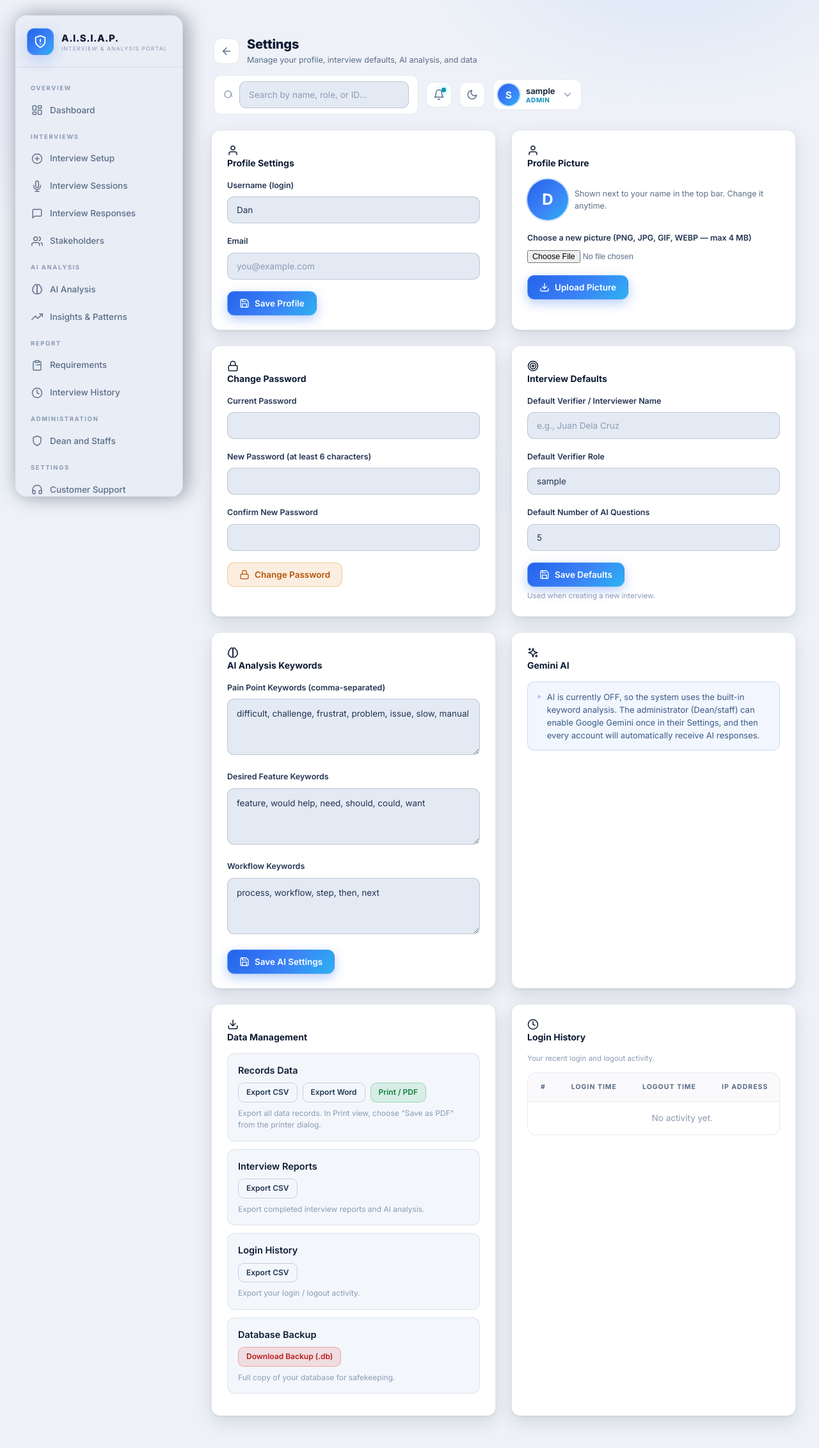
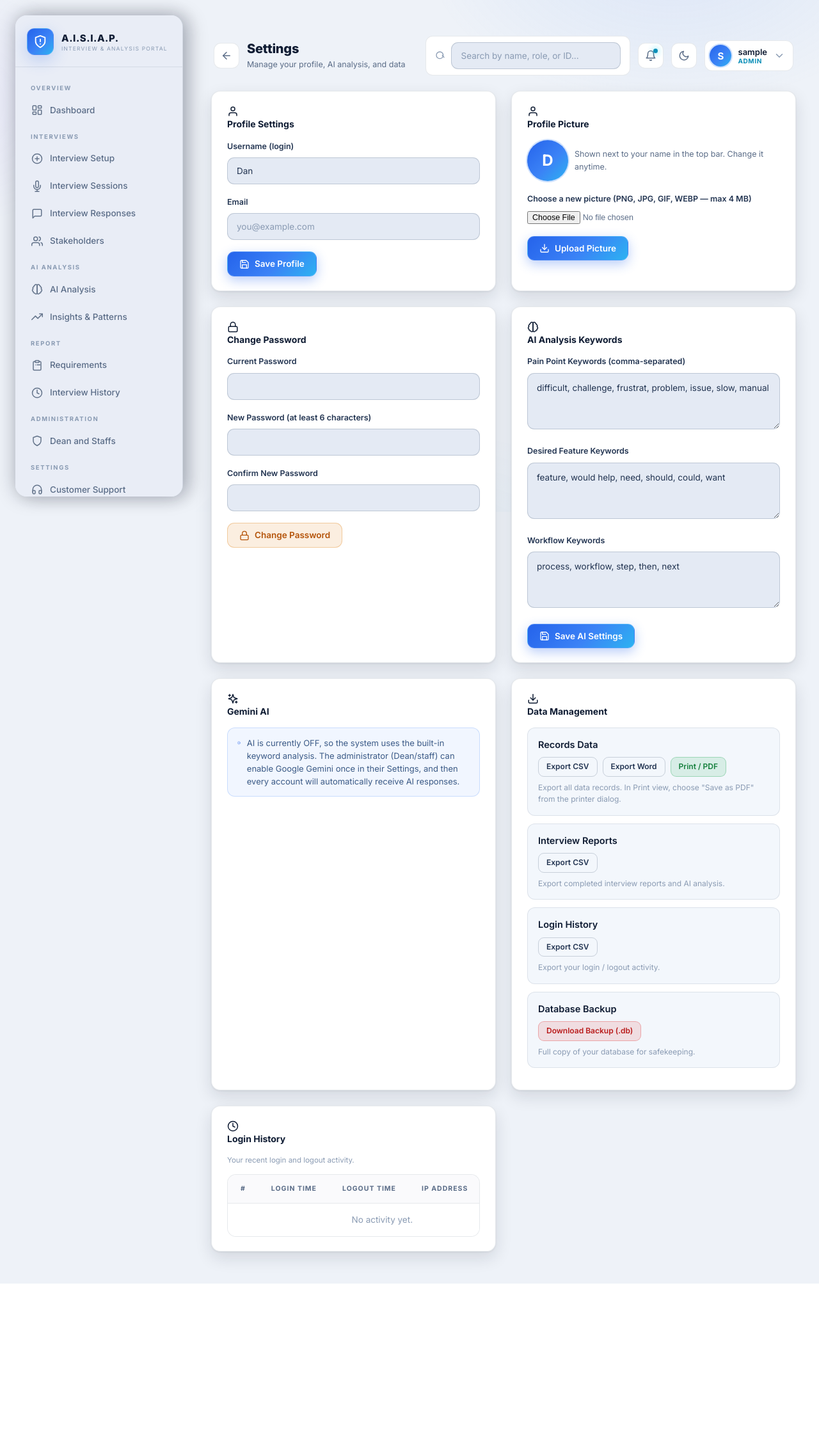
Before and after one commit to doby08/AI-DATA-Information-System, a Flask app: page /settings in a window 1280 px wide. Shown: the whole page at 64% size. After the commit the page ends 2006 px from the top, so only its background shows below. Run offline with Flask 3, Linux system fonts and the light colour scheme; the visitor is signed in with stand-in values (Sample User, id 1); data comes from the database, SQL or seed files in the repository; data that the repository does not hold is empty.

Commit message:
AI ASSISTANCE UPDATE FILE

```diff
--- a/app.py
+++ b/app.py
@@ -1401,11 +1401,9 @@ def new_interview():
         # Send the admin straight to AI Question Setup to review the generated set.
         return redirect(f"/interview/setup/{session_id}")
 
-    # Pre-fill defaults saved in Settings
-    defaults = {
-        'num_questions': get_setting(user_id, "default_question_count", "5"),
-    }
-    return render_template("interview_new.html", defaults=defaults, active='setup')
+    # Pre-fill default question count saved in Settings
+    default_q = get_setting(user_id, "default_question_count", "5")
+    return render_template("interview_new.html", defaults={'num_questions': default_q}, active='setup')
 
 
 # ============ AI QUESTION SETUP ============
@@ -2714,11 +2712,6 @@ def settings_page():
             flash(f"Gemini AI settings saved for the WHOLE system! Gemini is now {state} for all accounts.", "success")
             return redirect(url_for('settings_page'))
 
-    defaults = {
-        'verifier_name': get_setting(user_id, "default_verifier_name", ""),
-        'verifier_role': get_setting(user_id, "default_verifier_role", username),
-        'question_count': get_setting(user_id, "default_question_count", "5"),
-    }
     ai = {
         'pain_keywords': get_setting(user_id, "ai_pain_keywords",
                                      "difficult, challenge, frustrat, problem, issue, slow, manual"),
@@ -2737,7 +2730,7 @@ def settings_page():
     }
 
     return render_template("settings.html", user=user, login_history=login_history,
-                           defaults=defaults, ai=ai, ai_api=ai_api, active='settings',
+                           ai=ai, ai_api=ai_api, active='settings',
                            is_admin=is_privileged_user())
 
 
--- a/templates/settings.html
+++ b/templates/settings.html
@@ -1,7 +1,7 @@
 {% extends "base.html" %}
 {% block title %}Settings — A.I.S.I.A.P.{% endblock %}
 {% block page_title %}Settings{% endblock %}
-{% block page_sub %}Manage your profile, interview defaults, AI analysis, and data{% endblock %}
+{% block page_sub %}Manage your profile, AI analysis, and data{% endblock %}
 {% block content %}
 {% from "_icons.html" import icon with context %}
 
@@ -68,28 +68,6 @@
                 <input type="password" name="confirm_password" required>
             </div>
             <button type="submit" class="btn btn-warning">{{ icon('lock') }} Change Password</button>
-        </form>
-    </div>
-
-    <!-- INTERVIEW DEFAULTS -->
-    <div class="card">
-        <div class="card-title"><span>{{ icon('target') }} Interview Defaults</span></div>
-        <form method="POST">
-            <input type="hidden" name="form_type" value="defaults">
-            <div class="form-group">
-                <label>Default Verifier / Interviewer Name</label>
-                <input type="text" name="verifier_name" value="{{ defaults.verifier_name }}" placeholder="e.g., Juan Dela Cruz">
-            </div>
-            <div class="form-group">
-                <label>Default Verifier Role</label>
-                <input type="text" name="verifier_role" value="{{ defaults.verifier_role }}" placeholder="e.g., Research Assistant">
-            </div>
-            <div class="form-group">
-                <label>Default Number of AI Questions</label>
-                <input type="number" name="question_count" min="1" max="20" value="{{ defaults.question_count }}">
-            </div>
-            <button type="submit" class="btn btn-primary">{{ icon('save') }} Save Defaults</button>
-            <p class="form-hint">Used when creating a new interview.</p>
         </form>
     </div>
 
```
Also changed, not shown: static/uploads/avatars/avatar_user174_1789004549910_9126.png (added), static/uploads/avatars/avatar_user176_1789004567473_7647.png (added), static/uploads/avatars/avatar_user178_1789004614519_9590.png (added).
